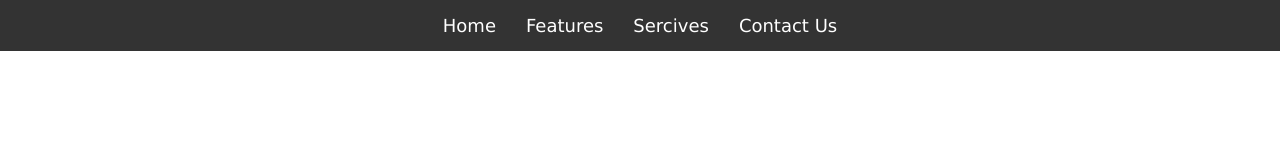
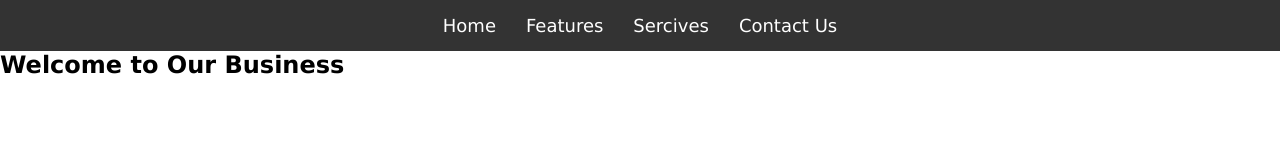
Before and after one commit to devaliy/css-project, a plain HTML site: page index.html in a window 1280 px wide. Drawn offline with Linux system fonts and the light colour scheme.

Commit message:
Slider section

```diff
--- a/index.html
+++ b/index.html
@@ -9,6 +9,7 @@
     <link rel="stylesheet" href="css/styles.css">
 </head>
 <body>
+    <!-- Website Navigation -->
     <nav>
         <ul>
             <li>
@@ -25,6 +26,11 @@
             </li>
         </ul>
     </nav>
-
+    <!-- Website Slider -->
+    <section id="home" class="slider">
+        <div class="slider-overlay">
+            <h1>Welcome to Our Business</h1>
+        </div>
+    </section>
 </body>
 </html>
```
